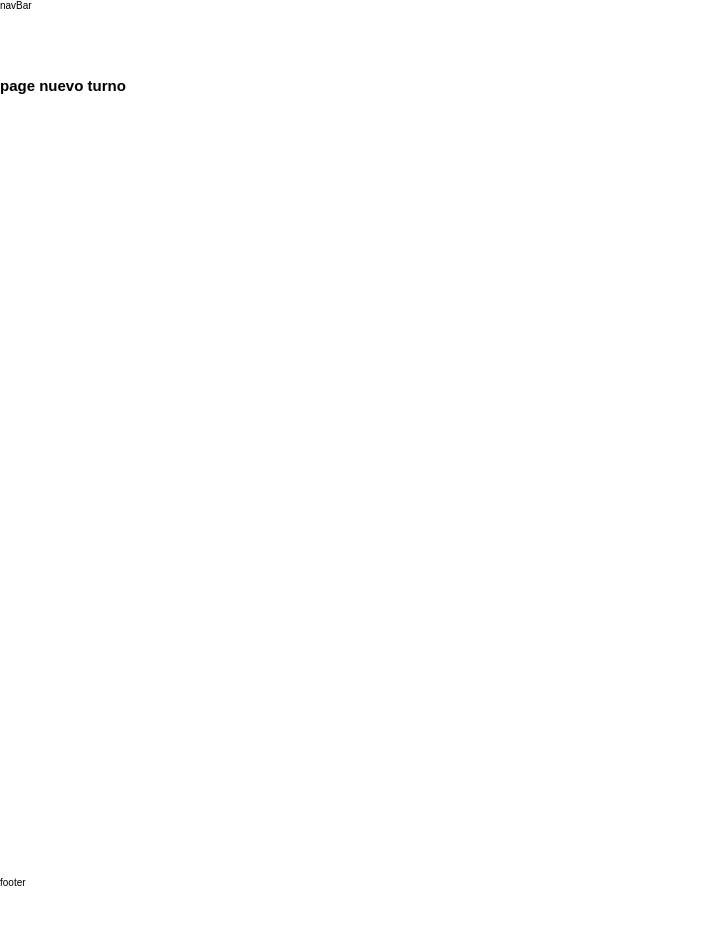
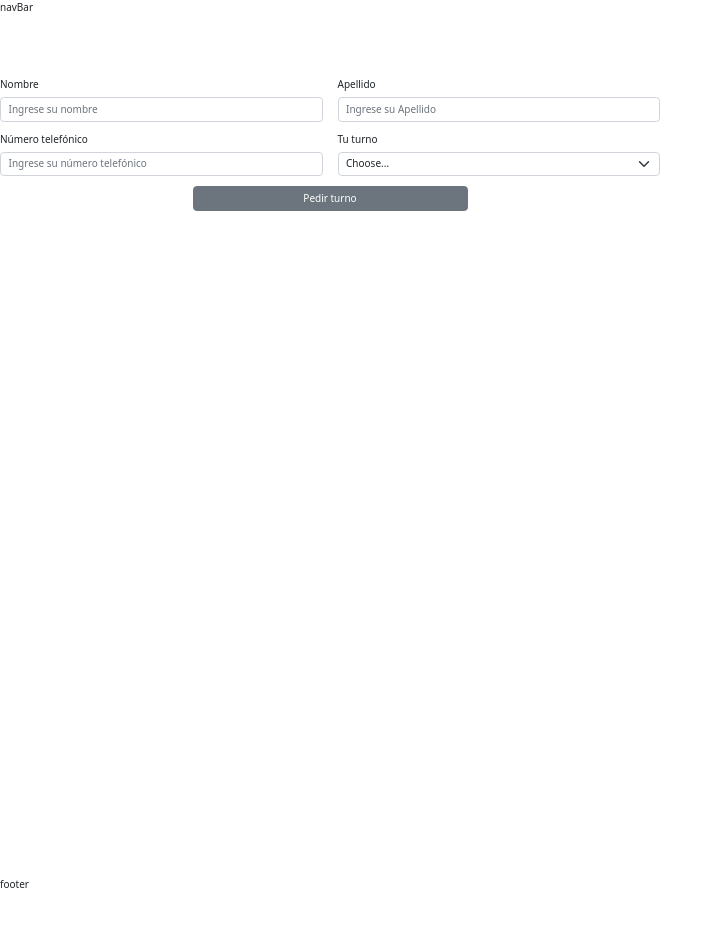
Before and after one commit to No-Country/c11-02-m-mern-farmaturno, a React (Vite) app in the folder client/: page /nuevoTurno in a window 1280 px wide. Shown: the top 926 px of the page, without its empty margins (0-723 px from the left). Built offline with nearby package versions, Linux system fonts and the light colour scheme.

Commit message:
base dl formulario

```diff
--- a/client/src/App.jsx
+++ b/client/src/App.jsx
@@ -1,8 +1,10 @@
 import "./App.css";
+import 'bootstrap/dist/css/bootstrap.min.css';
 
 import { Outlet } from "react-router-dom";
 import NavBar from "./components/NavBar/NavBar";
 import Footer from "./components/Footer/Footer";
+
 
 function App() {
 	return (
--- /dev/null
+++ b/client/src/components/formUser/FormUser.jsx
@@ -0,0 +1,69 @@
+import React, { useState } from "react";
+import Button from "react-bootstrap/Button";
+import Col from "react-bootstrap/Col";
+import Form from "react-bootstrap/Form";
+import Row from "react-bootstrap/Row";
+import Container from "react-bootstrap/Container";
+import Modal from "react-bootstrap/Modal";
+import Stack from 'react-bootstrap/Stack';
+import Ratio from 'react-bootstrap/Ratio';
+
+const FormUser = () => {
+
+
+  return (
+    <>
+    <Ratio aspectRatio="16x9">
+    <div style={{ width: 660, height: 'auto' }}>
+
+    <Form>
+        <Row className="mb-3">
+          <Form.Group as={Col} controlId="formGridName">
+            <Form.Label>Nombre</Form.Label>
+            <Form.Control type="name" placeholder="Ingrese su nombre" />
+          </Form.Group>
+
+          <Form.Group as={Col} controlId="formGridLastname">
+            <Form.Label>Apellido</Form.Label>
+            <Form.Control type="name" placeholder="Ingrese su Apellido" />
+          </Form.Group>
+        </Row>
+
+        <Row className="mb-3">
+          <Form.Group as={Col} controlId="formGridNumber">
+            <Form.Label>Número telefónico</Form.Label>
+            <Form.Control
+              type="number"
+              placeholder="Ingrese su número telefónico"
+            />
+          </Form.Group>
+
+          <Form.Group as={Col} controlId="formGridState">
+          <Form.Label>Tu turno</Form.Label>
+          <Form.Select defaultValue="Choose...">
+            <option>Choose...</option>
+            <option>...</option>
+          </Form.Select>
+        </Form.Group>
+
+        </Row>
+
+        <Stack gap={2} className="col-md-5 mx-auto">
+        <Button variant="secondary" type="submit" >
+          Pedir turno
+        </Button>
+    </Stack>
+
+
+      </Form>
+      </div>
+
+      </Ratio>
+
+
+
+    </>
+  );
+};
+
+export default FormUser;
--- a/client/src/pages/PageNuevoTurno/PageNuevoTurno.jsx
+++ b/client/src/pages/PageNewAppointment/PageNewAppointment.jsx
@@ -1,7 +1,9 @@
+import FormUser from "../../components/formUser/FormUser";
+
 const PageNuevoTurno = () => {
 	return (
 		<>
-			<h2>page nuevo turno</h2>
+			<FormUser/>
 		</>
 	);
 };
--- a/client/src/routes/routes.jsx
+++ b/client/src/routes/routes.jsx
@@ -1,8 +1,9 @@
 import { createBrowserRouter } from "react-router-dom";
 import App from "../App";
-import PageNuevoTurno from "../pages/PageNuevoTurno/PageNuevoTurno";
+import PageNewAppointment from "../pages/PageNewAppointment/PageNewAppointment";
 import PageTurno from "../pages/pageTurno/PageTurno";
 import Home from "../pages/Home/Home";
+
 
 export const router = createBrowserRouter([
 	{
@@ -10,8 +11,9 @@ export const router = createBrowserRouter([
 		element: <App />,
 		children: [
 			{ path: "/", element: <Home /> },
-			{ path: "nuevoTurno", element: <PageNuevoTurno /> },
+			{ path: "nuevoTurno", element: <PageNewAppointment /> },
 			{ path: "miTurno", element: <PageTurno /> },
+
 		],
 	},
 ]);
```
